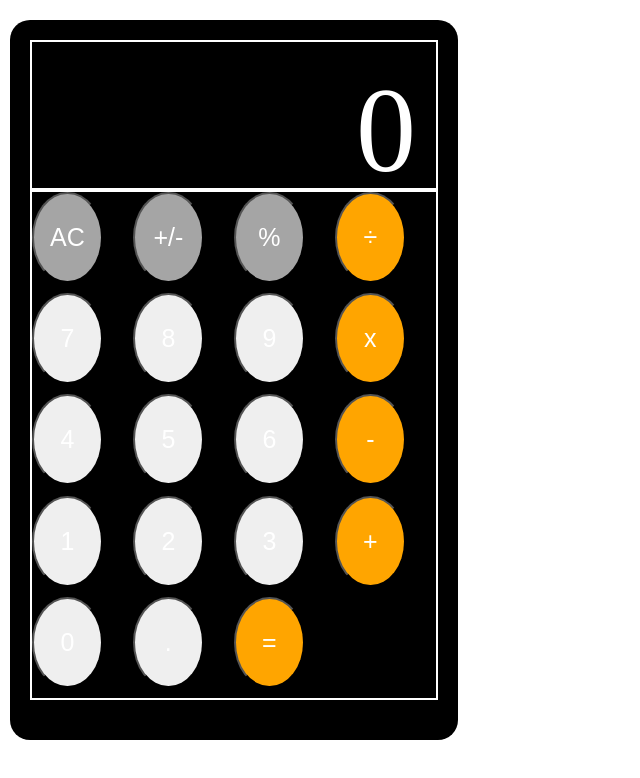
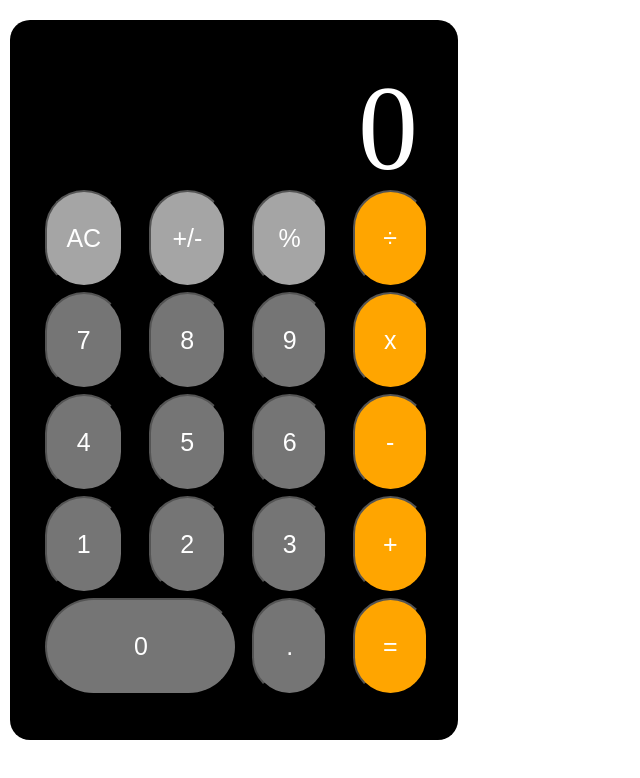
Before and after one commit to Madhin/JS-Calculator, a plain HTML site: page index.html in a window 1280 px wide. Shown: the whole page, without its empty margins (0-640 px from the left). Drawn offline with Linux system fonts and the light colour scheme.

Commit message:
updated css and aligned

```diff
--- a/index.html
+++ b/index.html
@@ -11,25 +11,25 @@
     <div class="calc">
       <div class="calc__output">0</div>
       <div class="calc__buttons-container">
-          <button class="buttons functions AC">AC</button>
-          <button class="buttons functions plusminus">+/-</button>
-          <button class="buttons functions percentage">%</button>
-          <button class="buttons operators divide">÷</button>
-          <button class="buttons numbers seven">7</button>
-          <button class="buttons numbers eight">8</button>
-          <button class="buttons numbers nine">9</button>
-          <button class="buttons operators multiply">x</button>
-          <button class="buttons numbers four">4</button>
-          <button class="buttons numbers five">5</button>
-          <button class="buttons numbers six">6</button>
-          <button class="buttons operators minus">-</button>
-          <button class="buttons numbers one">1</button>
-          <button class="buttons numbers two">2</button>
-          <button class="buttons numbers three">3</button>
-          <button class="buttons operators plus">+</button>
-          <button class="buttons numbers zero">0</button>
-          <button class="buttons numbers dot">.</button>
-          <button class="buttons operators equals">=</button>
+          <button class="functions AC">AC</button>
+          <button class="functions plusminus">+/-</button>
+          <button class="functions percentage">%</button>
+          <button class="operators divide">÷</button>
+          <button class="numbers seven">7</button>
+          <button class="numbers eight">8</button>
+          <button class="numbers nine">9</button>
+          <button class="operators multiply">x</button>
+          <button class="numbers four">4</button>
+          <button class="numbers five">5</button>
+          <button class="numbers six">6</button>
+          <button class="operators minus">-</button>
+          <button class="numbers one">1</button>
+          <button class="numbers two">2</button>
+          <button class="numbers three">3</button>
+          <button class="operators plus">+</button>
+          <button class="numbers zero">0</button>
+          <button class="numbers dot">.</button>
+          <button class="operators equals">=</button>
         </div>
       </div>
     </div>
--- a/styles.scss
+++ b/styles.scss
@@ -17,25 +17,15 @@
     font-weight: 300;
     text-align: right;
     height: 150px;
-    border: 2px solid white;
     padding: 20px;
     color: white;
   }
 
   .calc__buttons-container {
-    border: 2px solid white;
     height: 75%;
     display: grid;
     grid-template-rows: repeat(5, 1fr);
     grid-template-columns: repeat(4, 1fr);
-  }
-
-  .buttons {
-    border-radius: 50%;
-    height: 90%;
-    width: 70%;
-    color: white;
-    font-size: 25px;
   }
 
   .operators {
@@ -45,4 +35,23 @@
   .functions {
     background-color: #a5a5a5;
   }
+
+  .numbers{
+    background: rgb(117, 117, 117);
+  }
+  .zero {
+    grid-column-start: 1;
+    grid-column-end: 3;
+    border-radius: 55px;
+    width: 15vw;
+  }
 }
+
+button {
+  border-radius: 50px;
+  height: 95%;
+  width: 75%;
+  color: white;
+  font-size: 25px;
+  margin-left: 15px;
+}
```
Also changed, not shown: styles.css.
